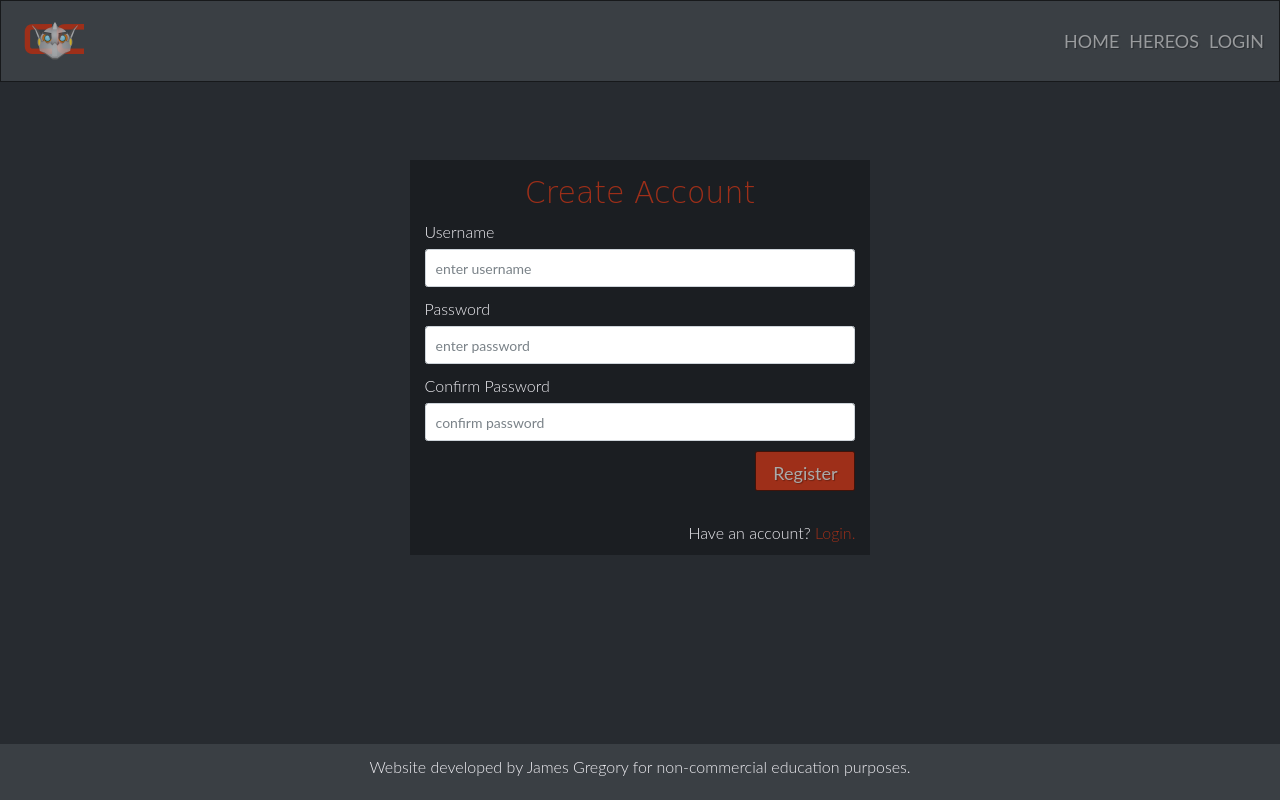
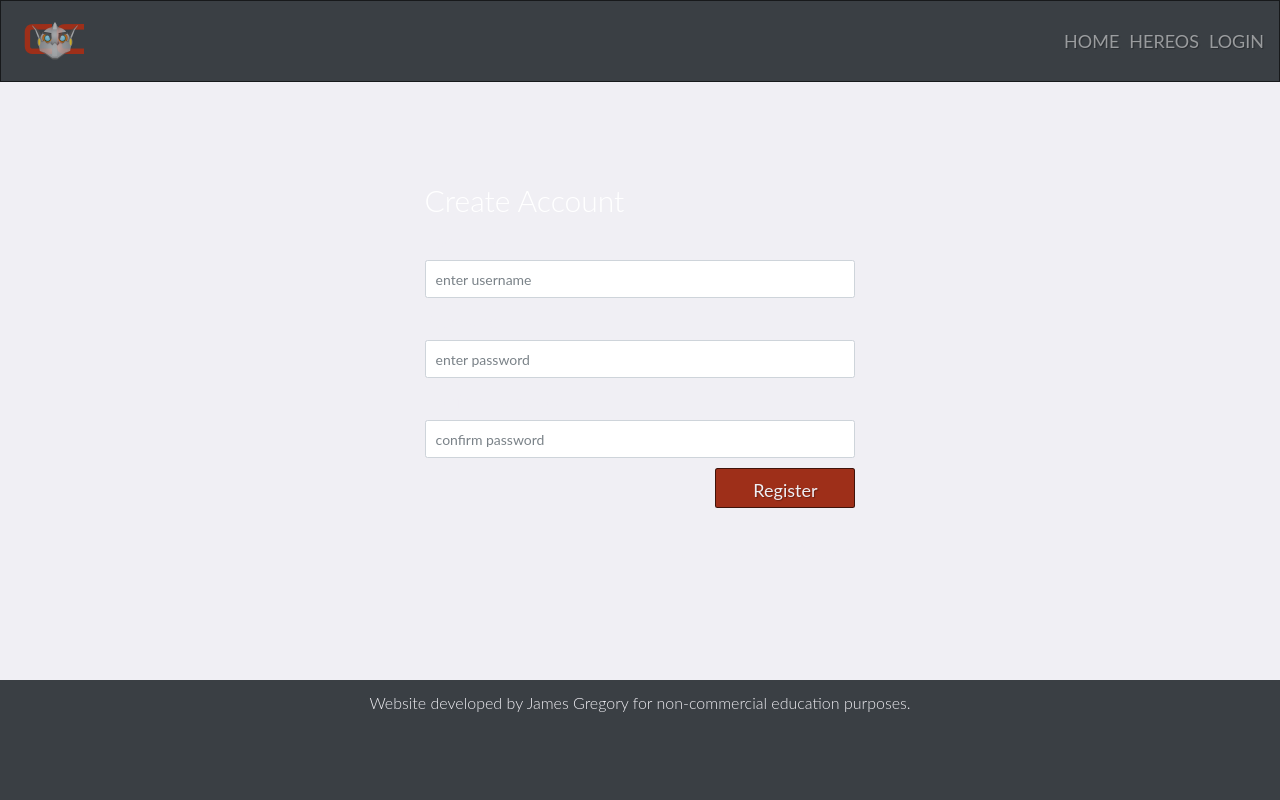
Before and after one commit to asdfractal/clockwerks-catalogue, a Flask app: page /user/create in a window 1280 px wide. Run offline with Flask 2, Linux system fonts and the light colour scheme; some libraries are stand-ins or nearby versions.

Commit message:
big cleanup and restructure of css for reusability

```diff
--- a/static/css/style.css
+++ b/static/css/style.css
@@ -4,15 +4,15 @@
 
 /* Base styles and resets */
 html {
-	height: 100%;
 	font-size: 62.5%;
 }
 
 body {
+	background-color: #F0EFF4;
 	color: #F0EFF4;
 	font-family: 'Lato', sans-serif;
 	font-weight: 300;
-	font-size: 1.6em;
+	font-size: 1.6rem;
 }
 
 button {
@@ -30,14 +30,60 @@
 	margin: 0;
 }
 
+h1,
+h2,
+h4 {
+	font-family: 'Audiowide', cursive;
+}
+
+a {
+	color: #F0EFF4;
+}
+
 hr {
 	margin: 1rem 0.5rem;
 	border-top: 1px rgba(240, 239, 244, 0.5) solid;
 }
 
+.btn {
+	color: #F0EFF4;
+}
+
 /* Utility classes */
-.color-primary {
+.color-dota {
 	color: #9E2F19 !important;
+}
+
+.color-dota-lighten {
+	color: #e12500 !important
+}
+
+.border-color-dota {
+	border: #9E2F19 1px solid !important;
+}
+
+.bg-color-dota {
+	background-color: #9E2F19 !important;
+}
+
+.color-gold {
+	color: #D7920A !important;
+}
+
+.bg-color-pink {
+	background-color: #9E829C !important;
+}
+
+.color-white {
+	color: #F0EFF4;
+}
+
+.border-color-white {
+	border: 1px #F0EFF4 solid !important;
+}
+
+.bg-transparent {
+	background-color: transparent !important;
 }
 
 .icon-small {
@@ -48,12 +94,49 @@
 	font-size: 3.5rem;
 }
 
+.border-underline:after {
+	content: "";
+	display: block;
+	margin: 0 auto;
+	width: 250px;
+	border-bottom: 1px solid #9E2F19;
+}
+
+.display-box {
+	background: rgba(0, 0, 0, 0.8);
+	margin-top: 1rem;
+	padding: 1rem 0;
+}
+
 /* Components */
-.form-title {
-	font-family: 'Audiowide', cursive;
+.page-title {
 	font-size: 3rem;
 	text-align: center;
+	text-transform: uppercase;
 	color: #9E2F19;
+}
+
+.card {
+	border: 0;
+}
+
+.card-body {
+	padding: 0.5rem;
+}
+
+.button-sm {
+	width: 120px;
+	height: 30px;
+	font-size: 1.6rem;
+	line-height: 1;
+}
+
+.form-wrapper {
+	padding: 0.5rem;
+}
+
+.form-title {
+	font-size: 3rem;
 }
 
 .form-control {
@@ -61,7 +144,7 @@
 }
 
 .form-btn {
-	width: 100px;
+	width: 140px;
 	height: 40px;
 	background: #9E2F19;
 	font-size: 1.8rem;
@@ -74,17 +157,15 @@
 	font-size: 1.6rem;
 }
 
-.text-link-color {
-	color: #9E2F19;
-}
-
 .form-message-error {
 	font-size: 1.4rem;
 	color: red;
 }
 
 /* Header/Navbar */
-.navbar .nav-link {
+.navbar .nav-link,
+.navbar .nav-link:hover,
+.navbar .nav-link:focus {
 	border: none;
 }
 
@@ -108,12 +189,12 @@
 .nav-item {
 	font-size: 1.8rem;
 	font-weight: 400;
-	border: 0;
+	border: none;
 }
 
 /* Footer */
 .footer-wrapper {
-	height: 7vh;
+	height: 15vh;
 }
 
 .footer-text {
@@ -235,47 +281,26 @@
 
 .favourites-title {
 	font-size: 3rem;
-	font-family: 'Audiowide', cursive;
 	text-align: center;
 	text-transform: uppercase;
 	color: #9E2F19;
-}
-
-.favourites-title:after {
-	content: "";
-	display: block;
-	margin: 0 auto;
-	width: 250px;
-	border-bottom: 1px solid #F0EFF4;
-}
-
-.favourites-box {
-	background: rgba(0, 0, 0, 0.3);
-	padding: 0 0.8rem;
 }
 
 .favourites-notes__hidden {
 	display: none;
 }
 
-/* Account page */
+/* Account/Profile page */
 .account-main-wrapper {
-	margin-top: 20vh;
-	margin-bottom: 10vh;
+	min-height: 90vh;
 }
 
 .account-content-wrapper {
-	padding: 0 3vw;
+	margin: 10vh 0;
+	padding: 11vh 4vw 0;
 }
 
-.account-box {
-	background: rgba(0, 0, 0, 0.3);
-	padding: 1rem 0.8rem;
-}
-
-/* Profile page */
 .profile-title-text {
-	font-family: 'Audiowide', cursive;
 	font-size: 2.5rem;
 	color: #9E2F19;
 }
@@ -365,21 +362,25 @@
 	}
 
 	.account-content-wrapper {
-		padding: 0 15vw;
+		padding: 11vh 15vw 0;
 	}
 }
 
 @media only screen and (min-width: 576px) {
+	.display-box {
+		padding: 1rem 0.5rem;
+	}
+
 	.heroes-content-wrapper {
 		padding: 1rem 10vw 0 12vw;
 	}
 
 	.favourites-content-wrapper {
-		padding: 1rem 22vw;
+		padding: 1rem 19vw;
 	}
 
 	.account-content-wrapper {
-		padding: 0 20vw;
+		padding: 11vh 20vw 0;
 	}
 
 	.account-box {
@@ -425,15 +426,19 @@
 	}
 
 	.favourites-content-wrapper {
-		padding: 1rem 27vw;
+		padding: 1rem 25vw;
 	}
 
 	.account-content-wrapper {
-		padding: 0 25vw;
+		padding: 11vh 25vw 0;
 	}
 }
 
 @media only screen and (min-width: 992px) {
+	body {
+		font-size: 1.8rem;
+	}
+
 	.index-title-text {
 		font-size: 4rem;
 	}
@@ -455,11 +460,11 @@
 	}
 
 	.favourites-content-wrapper {
-		padding: 1rem 33vw;
+		padding: 1rem 30vw;
 	}
 
 	.account-content-wrapper {
-		padding: 0 30vw;
+		padding: 11vh 30vw 0;
 	}
 }
 
@@ -472,7 +477,11 @@
 		padding: 1rem 15vw;
 	}
 
+	.favourites-content-wrapper {
+		padding: 1rem 35vw;
+	}
+
 	.account-content-wrapper {
-		padding: 0 32vw;
+		padding: 11vh 32vw 0;
 	}
 }
```
Also changed, not shown: other parts of static/css/style.css (+18 -81 lines).
